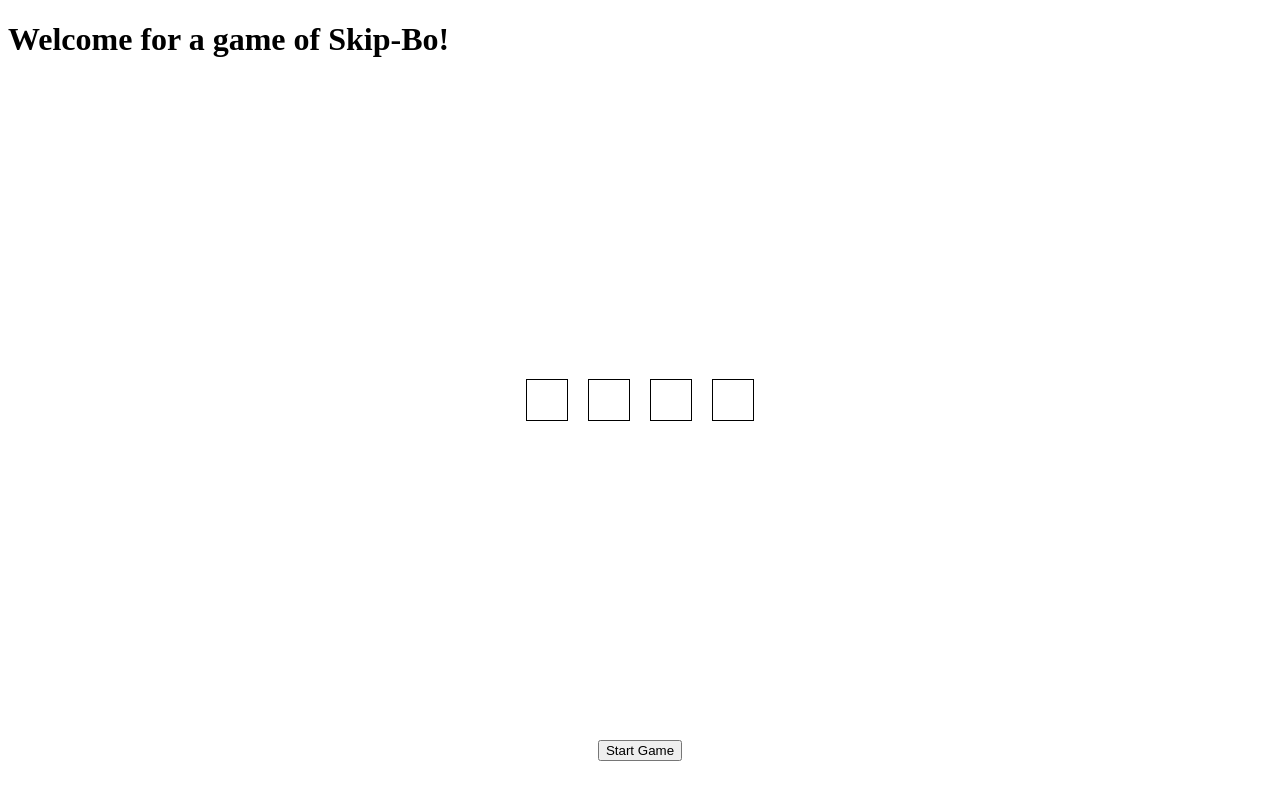
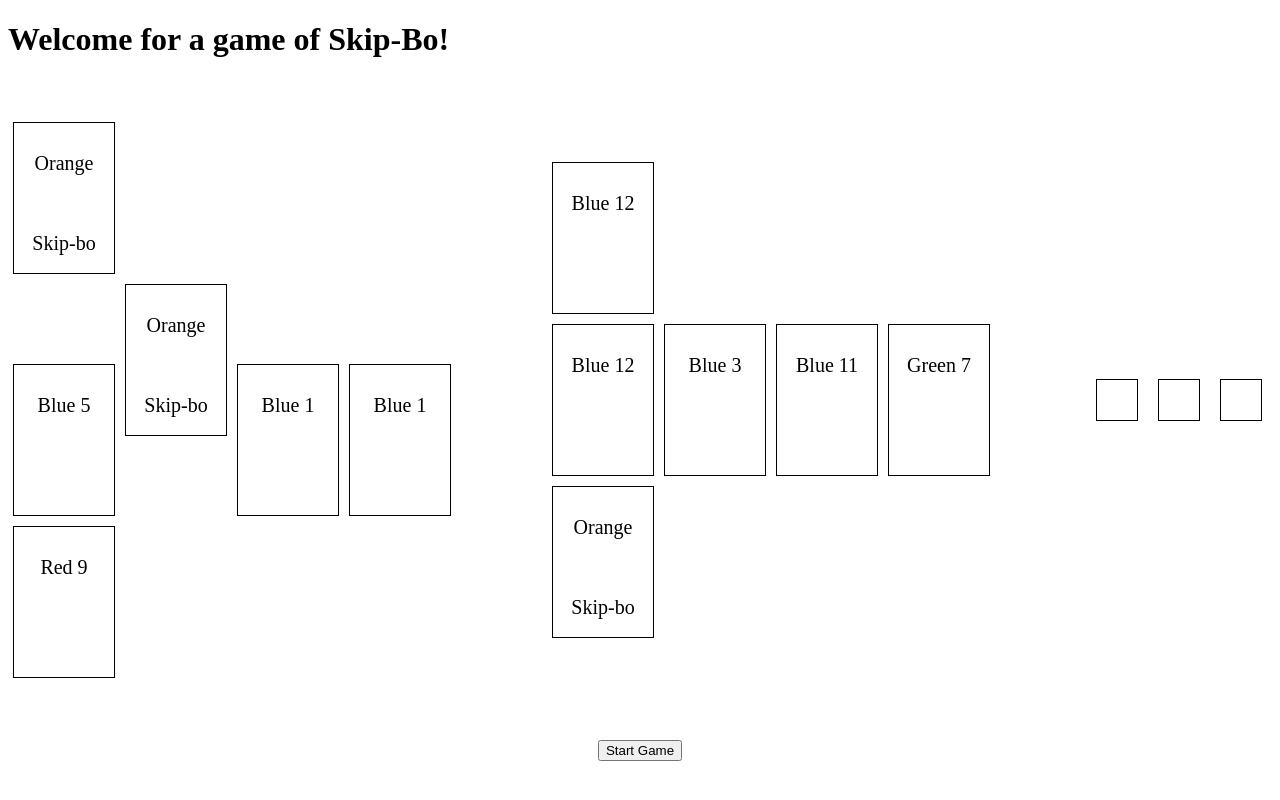
Before and after one commit to kaylatapiador/Milestone-Project, a plain HTML site: page index.html in a window 1280 px wide. Both pictures are taken after a click on the button "Start Game". Drawn offline with Linux system fonts and the light colour scheme.

Commit message:
updated js and css

```diff
--- a/index.html
+++ b/index.html
@@ -14,16 +14,16 @@
 
     <div id="game">
 
-      <div id="player-area">
-        <div id="player-deck"></div>
-        <div id="player-hand"></div>
-        <div id="player-discardPile"></div>
+      <div id="player1-area">
+        <div id="player1-deck"></div>
+        <div id="player1-hand">Player 1 Hand</div>
+        <div id="player1-discardPile"></div>
       </div>
 
-      <div id = "Ai-area">
-        <div id="Ai-deck"></div>
-        <div id="Ai-hand"></div>
-        <div id="Ai-discardPile"></div>
+      <div id = "player2-area">
+        <div id="player2-deck"></div>
+        <div id="player2-hand"> Player 2 Hand</div>
+        <div id="player2-discardPile"></div>
       </div>
 
       <div id="center-area"></div>
--- a/index.js
+++ b/index.js
@@ -1,28 +1,30 @@
-const colors = ['Red', 'Blue', 'Green'];
-const ranks = ['1', '2', '3', '4', '5', '6', '7', '8', '9', '10', '11', '12'];
+const suit = ['Red', 'Blue', 'Green'];
+const value = ['1', '2', '3', '4', '5', '6', '7', '8', '9', '10', '11', '12'];
 const specialCards = ['Skip-bo'];
+const specialColors =['Orange'];
 const NUM_CARDS = 5;
 
 //defining user and the AI
-const player = {name:'Player 1',hand:[],stack:[]};
-const aiPlayers = {name:'Player 2',hand:[],stack:[]};
+const player1 = {name:'Player 1', hand:[],stack:[]};
+const player2 = {name:'Player 2', hand:[],stack:[]};
 
 // Create deck of cards [there are 148 colored/numbered cards and 18 special cards = 162 cards in total]
 function createDeck(){
     let deck = [];
 
-    for (let color of colors) {
-        for (let rank of ranks) {
-            deck.push({color, rank});
-            deck.push({color,rank});
-            deck.push({color,rank});
-            deck.push({color,rank});
+    for (let suits of suit) {
+        for (let values of value) {
+            deck.push({suits, values});
+            deck.push({suits,values});
+            deck.push({suits,values});
+            deck.push({suits,values});
         }
     }
 
     for(let i = 0 ; i< 18; i++){
         let specialCard = specialCards
-        deck.push({color:'Orange', value:specialCard });
+        let specialColor = specialColors
+        deck.push({suits:specialColor, values:specialCard });
     }
     return deck;
 }
@@ -83,20 +85,40 @@ function dealHand(deck,players){
 }
 
 function displayHand(player,containerID){
-    const container = document.getElementById(containerID);
-    container.innerHTML = '';
 
-    player.hand.forEach(card => {
-        const cardElement = document.createElement('div');
-        cardElement.classList.add('card');
-        if(player.hand === "Skip-bo")`{
-            cardElement.textContent =
-        }
-        else{
-            cardElement.textContent = `${card.value} of ${card.suit}`;
-            container.appendChild(cardElement);
-        }
-    });
+    const handContainer = document.getElementById(containerID);
+
+    handContainer.innerHTML = '';
+
+    for(let i = 0; i<player.hand.length;i++){
+        //console.log(player.hand[i]);
+        const card = player.hand[i];
+        //console.log(card);
+        const cardElement = document.createElement("div");
+        cardElement.className = "card";
+        cardElement.textContent = card.suits + ' ' + card.values;
+
+        //console.log(cardElement);
+        handContainer.appendChild(cardElement);
+    }
+
+}
+
+function displayDeck(player,containerID){
+    const handContainer = document.getElementById(containerID);
+
+    handContainer.innerHTML = '';
+
+     //console.log(player.hand[i]);
+    const card = player.stack[0];
+    //console.log(card);
+    const cardElement = document.createElement("div");
+    cardElement.className = "card";
+    cardElement.textContent = card.suits + ' ' + card.values;
+
+    //console.log(cardElement);
+    handContainer.appendChild(cardElement);
+
 }
 
 //This sets up the game
@@ -112,7 +134,7 @@ function gameSetUp(){
          aiPlayers.push(aiPlayer);
     }
     //console.log(aiPlayers)*/
-    const allPlayers = [player].concat(aiPlayers);
+    const allPlayers = [player1].concat(player2);
     //console.log(allPlayers);
     if(players < 5 ){
         dealDeck(shuffledDeck,30,allPlayers);
@@ -124,6 +146,14 @@ function gameSetUp(){
     //console.log(shuffledDeck.length);
 
     dealHand(shuffledDeck,allPlayers);
+    console.log(player1);
+    console.log(player2);
+
+    displayHand(player1,'player1-hand');
+    displayHand(player2,'player2-hand');
+
+    displayDeck(player1,'player1-deck');
+    displayDeck(player2,'player2-deck');
     //console.log(allPlayers);
     //console.log(shuffledDeck.length);
 
--- a/styles.css
+++ b/styles.css
@@ -24,6 +24,6 @@
     margin: 5px;
     display: inline-block;
     text-align: center;
-    line-height: 150px;
+    line-height: 80px;
     font-size: 20px;
 }
```
